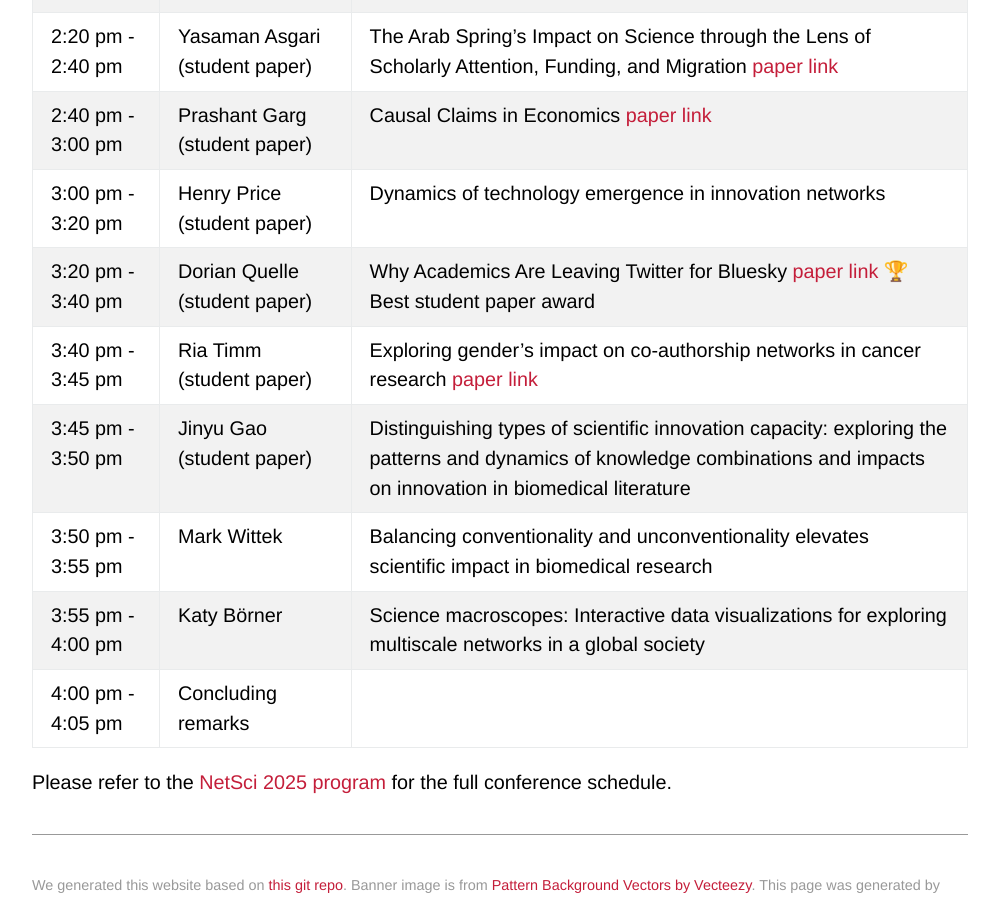
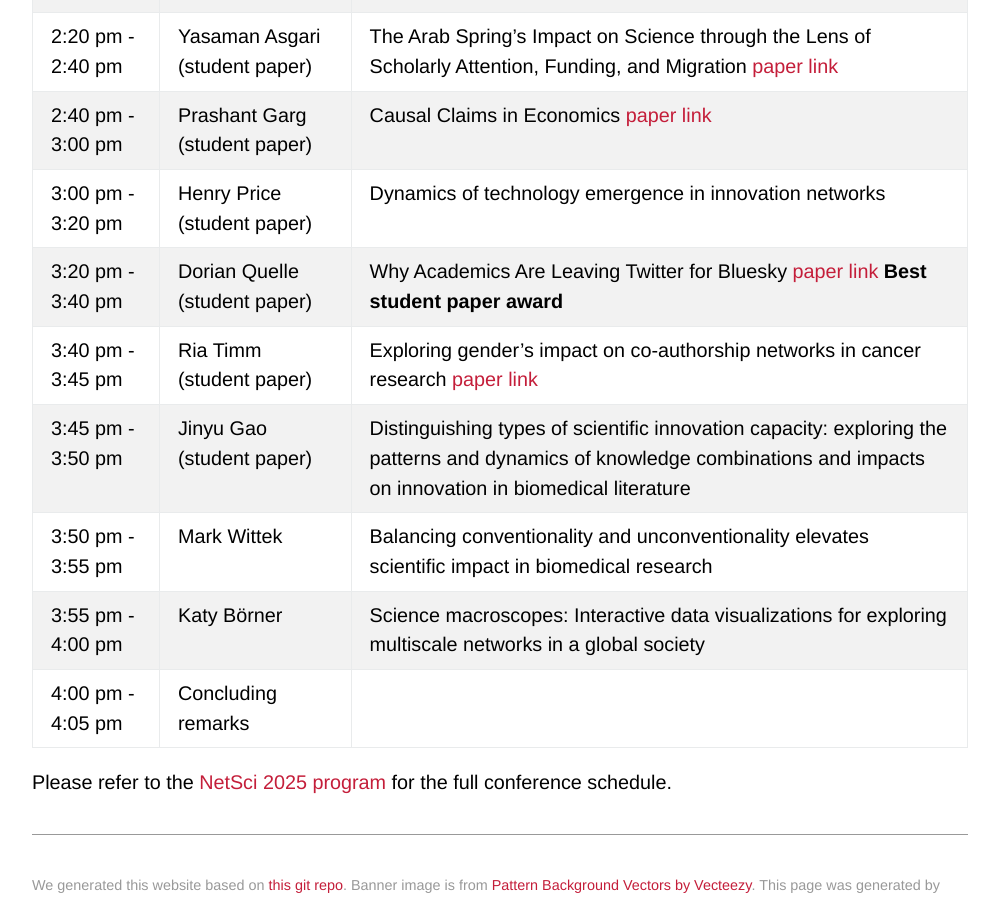
Before and after one commit to netscisci/netscisci.github.io, a Jekyll site: the page built from schedule.md, in a window 1280 px wide and 900 px high, scrolled down 1567 px. Shown: the whole window, without its empty margins (140-1139 px from the left). Built offline with Jekyll 4.4.1, drawn with Linux system fonts in a browser that asks for light colours; some web fonts are replaced; our own code applies the rules of GitHub Pages for plain Markdown files.

```diff
--- a/schedule.md
+++ b/schedule.md
@@ -22,7 +22,7 @@ layout: default
 | 2:20 pm - 2:40 pm   | Yasaman Asgari (student paper) |The Arab Spring’s Impact on Science through the Lens of Scholarly Attention, Funding, and Migration [paper link](https://arxiv.org/pdf/2503.13238)|
 | 2:40 pm - 3:00 pm   | Prashant Garg (student paper) |Causal Claims in Economics [paper link](https://arxiv.org/abs/2501.06873)|
 | 3:00 pm - 3:20 pm   | Henry Price (student paper) |Dynamics of technology emergence in innovation networks|
-| 3:20 pm - 3:40 pm   | Dorian Quelle (student paper) |Why Academics Are Leaving Twitter for Bluesky [paper link](https://arxiv.org/pdf/2505.24801) 🏆 Best student paper award|
+| 3:20 pm - 3:40 pm   | Dorian Quelle (student paper) |Why Academics Are Leaving Twitter for Bluesky [paper link](https://arxiv.org/pdf/2505.24801) **Best student paper award**|
 | 3:40 pm - 3:45 pm   | Ria Timm (student paper) |Exploring gender’s impact on co-authorship networks in cancer research [paper link](https://github.com/netscisci/netscisci.github.io/blob/main/assets/papers/NetSciSci2025_paper_8.pdf)|
 | 3:45 pm - 3:50 pm   | Jinyu Gao (student paper) |Distinguishing types of scientific innovation capacity: exploring the patterns and dynamics of knowledge combinations and impacts on innovation in biomedical literature|
 | 3:50 pm - 3:55 pm   | Mark Wittek |Balancing conventionality and unconventionality elevates scientific impact in biomedical research|
```
